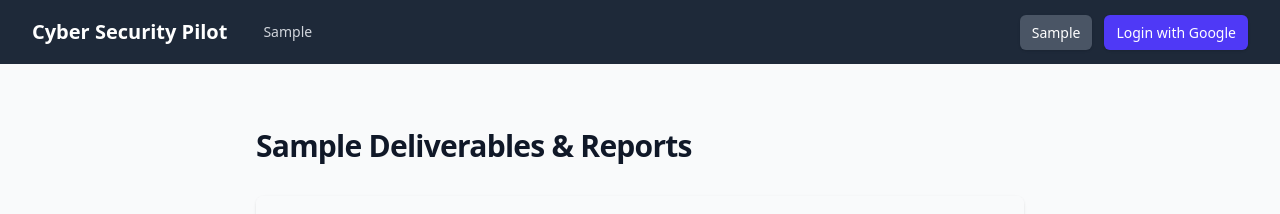
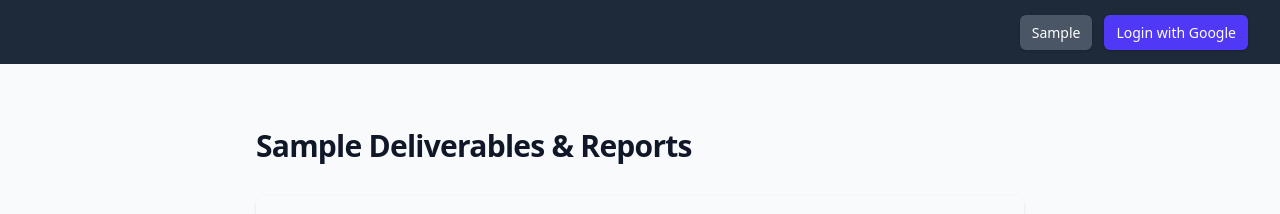
Before and after one commit to techmore/CyberSecurityPilot.github.io, a Jekyll site: the page built from sample.html, in a window 1280 px wide. Shown: the top 214 px of the page. Built offline with Jekyll 4.4.1, drawn with Linux system fonts in a browser that asks for light colours.

Commit message:
Remove site title from header

```diff
--- a/_layouts/default.html
+++ b/_layouts/default.html
@@ -24,15 +24,7 @@
             </svg>
           </button>
         </div>
-        <div class="flex flex-1 items-center justify-center sm:items-stretch sm:justify-start">
-          <div class="flex shrink-0 items-center">
-            <a href="/" class="text-white font-bold text-xl">Cyber Security Pilot</a>
-          </div>
-          <div class="hidden sm:ml-6 sm:block">
-            <div class="flex space-x-4">
-              <a href="/sample/internal.html" class="rounded-md px-3 py-2 text-sm font-medium text-gray-300 hover:bg-gray-700 hover:text-white">Sample</a>
-            </div>
-          </div>
+        <div class="flex flex-1 items-center justify-center sm:items-stretch sm:justify-end">
         </div>
         <div class="absolute inset-y-0 right-0 flex items-center pr-2 sm:static sm:inset-auto sm:ml-6 sm:pr-0">
           <div class="relative ml-3 flex gap-3">
```
